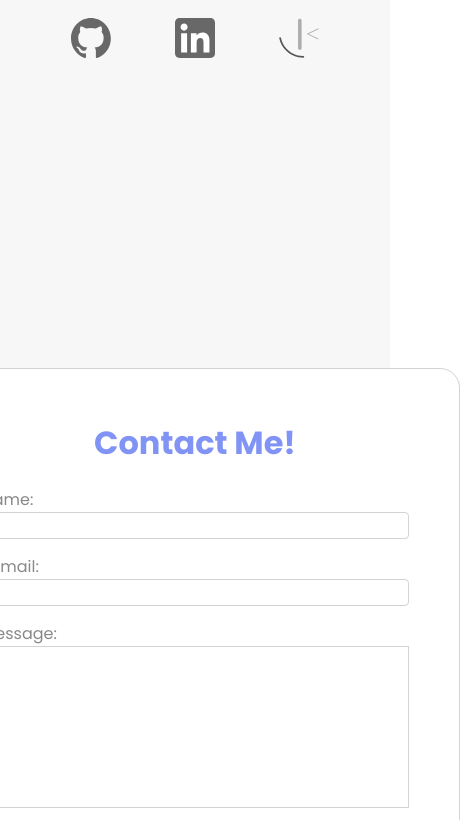
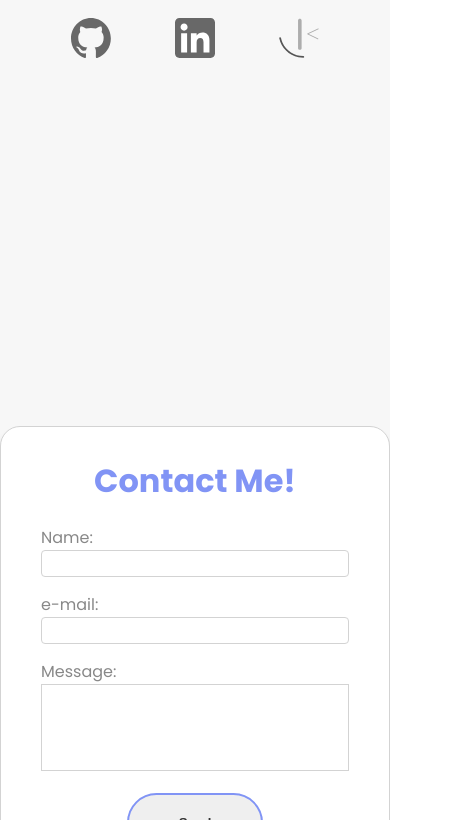
Before and after one commit to LuisVera1/portfolio, a React (Vite) app: page / in a window 390 px wide. Shown: the part 612-1432 px from the top of the page, 460 px wide, since content can reach past the window. Built offline with nearby package versions, Linux system fonts and the light colour scheme.

Commit message:
adding responsive design to form

```diff
--- a/src/index.css
+++ b/src/index.css
@@ -20,4 +20,5 @@ html {
 .container {
 	margin: 0 auto;
 	max-width: 1440px;
+	min-width: 320px;
 }
--- a/src/pages/Home/Home.tsx
+++ b/src/pages/Home/Home.tsx
@@ -144,8 +144,8 @@ export const Home = () => {
 									className="form__textarea"
 									name="msg"
 									id=""
-									cols={50}
-									rows={10}
+									// cols={50}
+									rows={5}
 									value={msg}
 									onChange={handleChangeForm}
 								></textarea>
--- a/src/pages/Home/home.css
+++ b/src/pages/Home/home.css
@@ -164,6 +164,8 @@
 	border: 1px solid lightgray;
 	border-radius: 20px;
 	box-shadow: 0 10px 10px #00000033;
+	width: 420px;
+	min-width: 320px;
 	padding: 50px;
 }
 
@@ -203,9 +205,11 @@
 .form__textarea {
 	border: 1px solid lightgray;
 	font-family: Arial, Helvetica, sans-serif;
+	font-size: 1rem;
 	outline: none;
 	padding: 5px 5px;
 	resize: none;
+	width: 100%;
 }
 
 .form__textarea:focus {
@@ -230,3 +234,24 @@
 	box-shadow: 0 5px 10px 0 #8194f5aa;
 	color: white;
 }
+
+@media (max-width: 445px) {
+	.form-area {
+		padding: 30px 40px;
+	}
+
+	.form__textarea {
+		font-size: 0.8rem;
+	}
+}
+
+/* landscape */
+@media (orientation: landscape) {
+	.presentation__img {
+		margin-top: 15px;
+	}
+
+	.form-area {
+		margin-bottom: 15px;
+	}
+}
```
